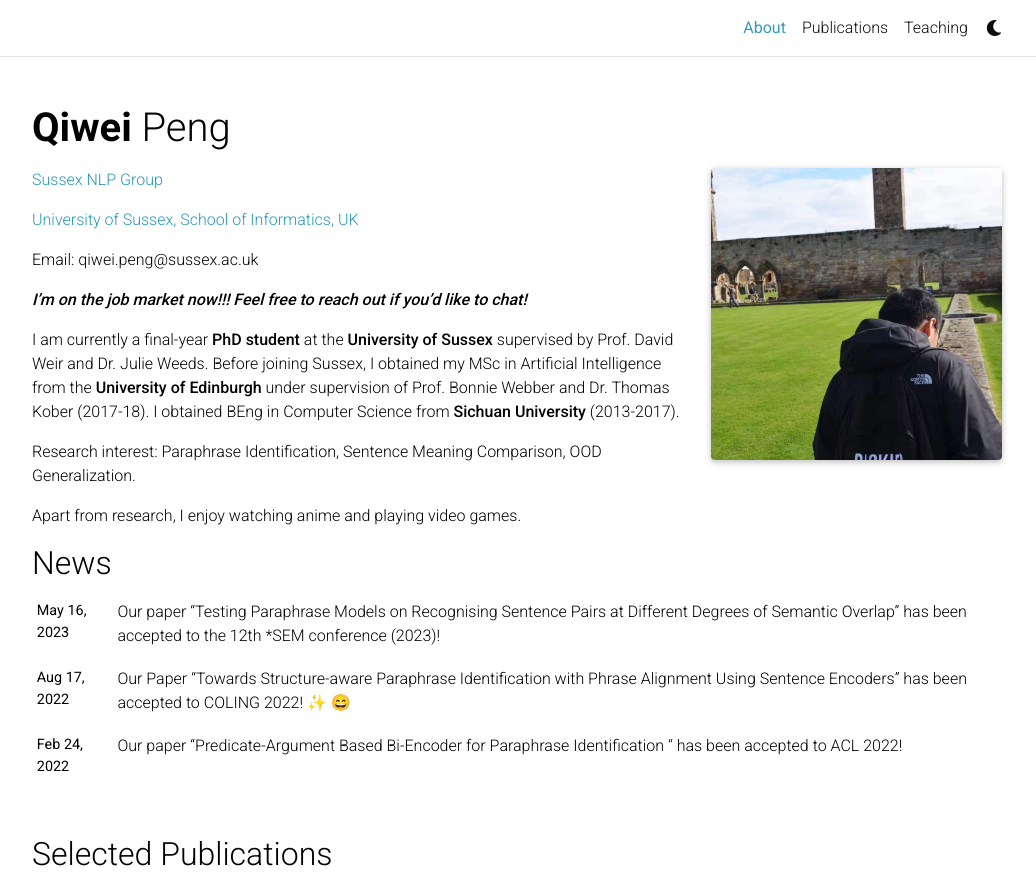
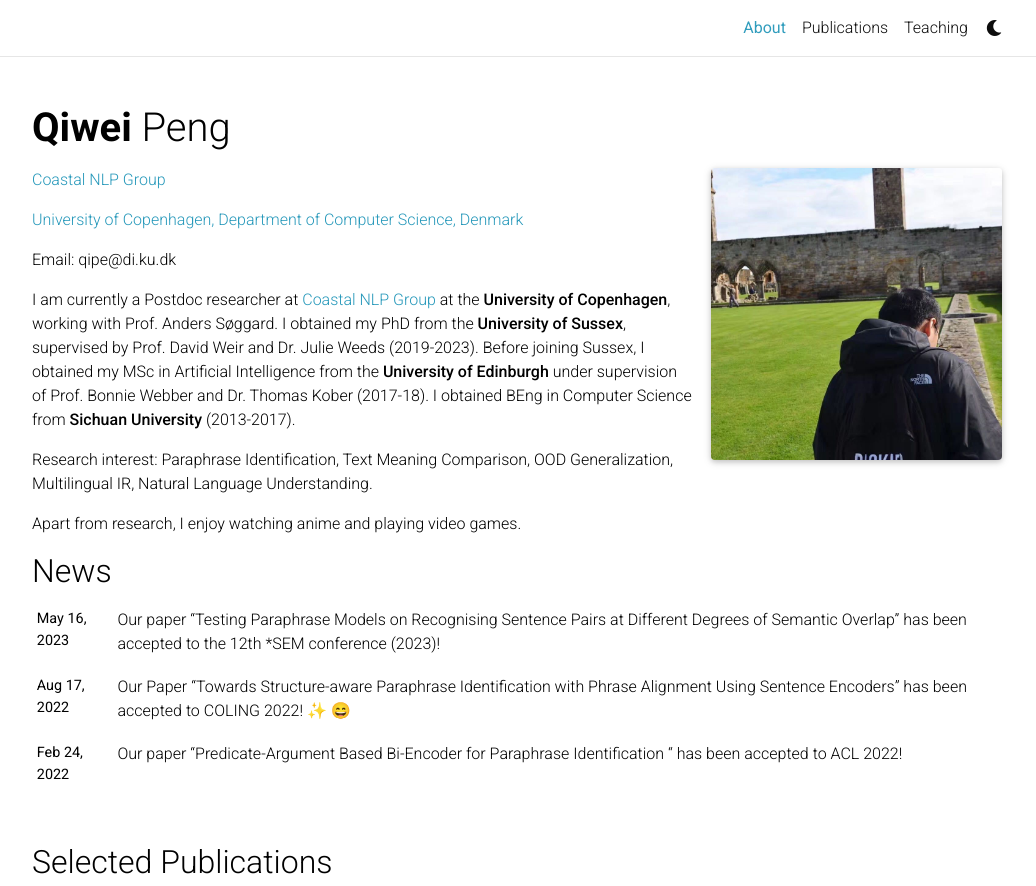
Before and after one commit to Punchwes/punchwes.github.io, a Jekyll site: the page built from _pages/about.md, in a window 1280 px wide and 1148 px high, cut to the strip 0-886 px from the top of the window. Shown: the whole strip, without its empty margins (123-1159 px from the left). Built offline with Jekyll 4.4.1, drawn with Linux system fonts in a browser that asks for light colours; full-size pictures stand in for the smaller copies a plugin makes; emoji names are drawn with the system emoji font; comment, search, counter and statistics services are not loaded; a style sheet for code colours, icons or effects is not loaded.

Commit message:
update about page

```diff
--- a/_pages/about.md
+++ b/_pages/about.md
@@ -15,23 +15,17 @@ news: true  # includes a list of news items
 selected_papers: true # includes a list of papers marked as "selected={true}"
 social: false  # includes social icons at the bottom of the page
 ---
-[Sussex NLP Group](https://www.sussex.ac.uk/research/centres/ai-research-group/research/nlp)
+[Coastal NLP Group](https://coastalcph.github.io/)
 
-[University of Sussex, School of Informatics, UK](https://www.sussex.ac.uk/)
+[University of Copenhagen, Department of Computer Science, Denmark](https://di.ku.dk/english/)
 
-Email: qiwei.peng@sussex.ac.uk
+Email: qipe@di.ku.dk
 
-***I’m on the job market now!!! Feel free to reach out if you’d like to chat!***
+I am currently a Postdoc researcher at [Coastal NLP Group](https://coastalcph.github.io/) at the **University of Copenhagen**, working with Prof. Anders Søggard. I obtained my PhD from the **University of Sussex**, supervised by Prof. David Weir and Dr. Julie Weeds (2019-2023). Before joining Sussex, I obtained my MSc in Artificial Intelligence from the **University of Edinburgh** under supervision of Prof. Bonnie Webber and Dr. Thomas Kober (2017-18). I obtained BEng in Computer Science from **Sichuan University** (2013-2017).
 
-I am currently a final-year **PhD student** at the **University of Sussex** supervised by Prof. David Weir and Dr. Julie Weeds. Before joining Sussex, I obtained my MSc in Artificial Intelligence from the **University of Edinburgh** under supervision of Prof. Bonnie Webber and Dr. Thomas Kober (2017-18). I obtained BEng in Computer Science from **Sichuan University** (2013-2017).
-
-Research interest: Paraphrase Identification, Sentence Meaning Comparison, OOD Generalization.
+Research interest: Paraphrase Identification, Text Meaning Comparison, OOD Generalization, Multilingual IR, Natural Language Understanding.
 
 Apart from research, I enjoy watching anime and playing video games.
-
-
-
-
 
 <!-- Write your biography here. Tell the world about yourself. Link to your favorite [subreddit](http://reddit.com). You can put a picture in, too. The code is already in, just name your picture `prof_pic.jpg` and put it in the `img/` folder. -->
 
```
